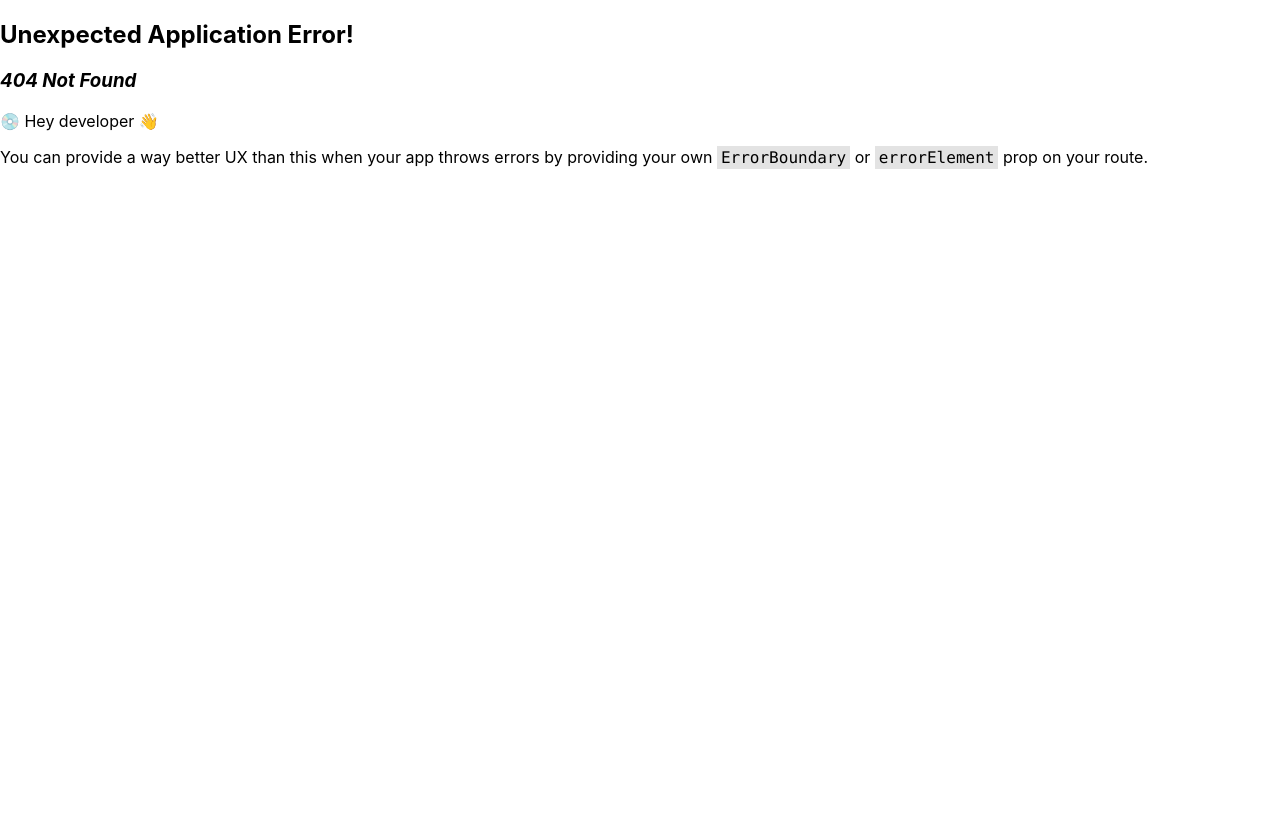
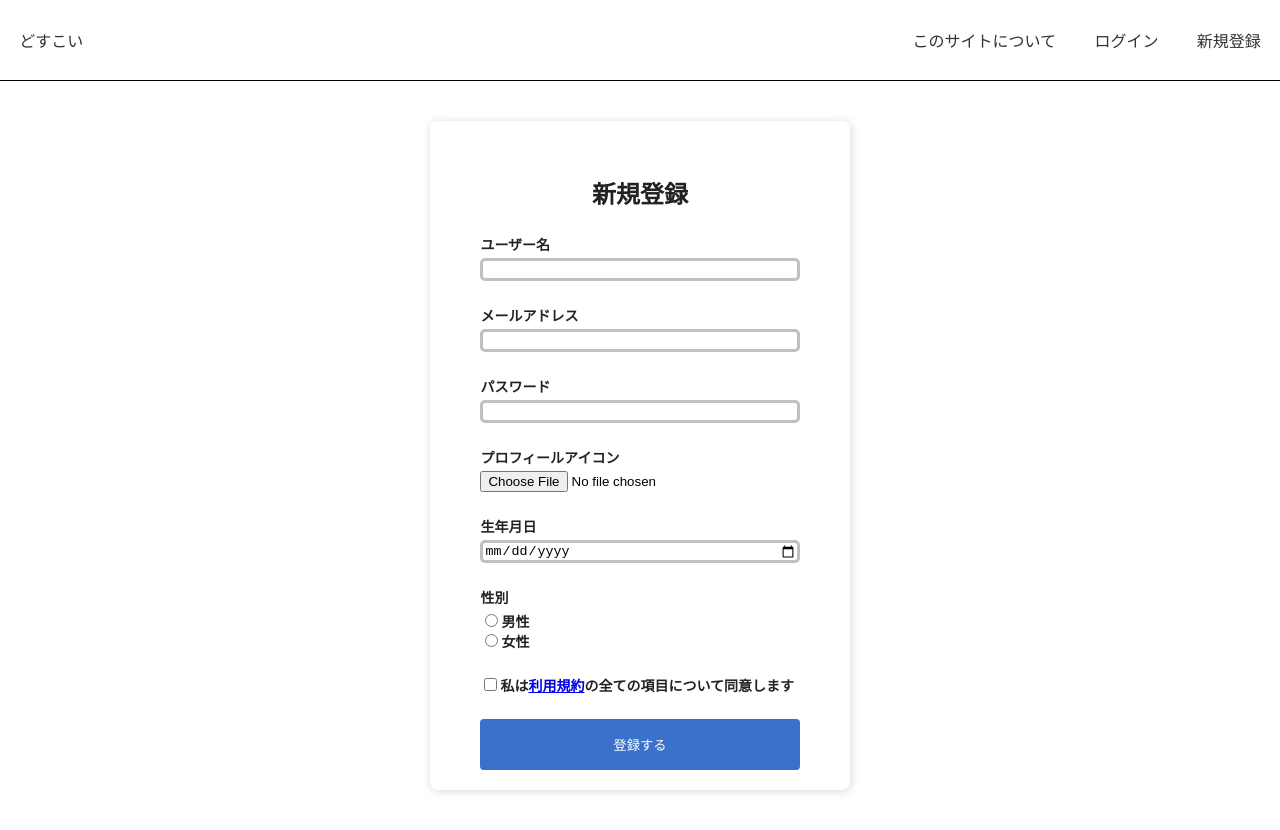
Before and after one commit to montamu/dosukoi, a React (Create React App) app: page /signup in a window 1280 px wide. Before the commit this address had no page. Before the commit the page ends 800 px from the top, so only its background shows below. Built offline with nearby package versions, Linux system fonts and the light colour scheme.

Commit message:
新規登録画面のデザイン部分はできました

```diff
--- a/src/components/appBar.tsx
+++ b/src/components/appBar.tsx
@@ -20,7 +20,7 @@ const links = [
   {
     id: 4,
     name: '新規登録',
-    to: '/'
+    to: '/signup'
   },
 ]
 
--- a/src/index.tsx
+++ b/src/index.tsx
@@ -2,6 +2,7 @@ import React from 'react';
 import ReactDOM from 'react-dom/client';
 import './styles/index.css';
 import Home from "./routes/home";
+import SignUp from './routes/signup';
 import reportWebVitals from './reportWebVitals';
 import {
   createBrowserRouter,
@@ -12,6 +13,10 @@ const router = createBrowserRouter([
   {
     path: "/",
     element: <Home />,
+  },
+  {
+    path: "/signup",
+    element: <SignUp />,
   },
 ]);
 
--- /dev/null
+++ b/src/routes/signup.tsx
@@ -0,0 +1,57 @@
+import styles from '../styles/signup.module.css';
+import AppBar from '../components/appBar';
+
+const SignUp = () => {
+  return (
+    <>
+      <AppBar />
+      <div className={styles.container}>
+        <form className={styles.form}>
+          <div className={styles.content}>
+            <h3 className={styles.title}>新規登録</h3>
+            <div className={styles.item}>
+              <label htmlFor="username">ユーザー名</label>
+              <input className={styles.input} type="text" id="username" name="username" required />
+            </div>
+            <div className={styles.item}>
+              <label htmlFor="email">メールアドレス</label>
+              <input className={styles.input} type="email" id="email" name="email" required />
+            </div>
+            <div className={styles.item}>
+              <label htmlFor="password">パスワード</label>
+              <input className={styles.input} type="password" id="password" name="password" required />
+            </div>
+            <div className={styles.item}>
+              <label htmlFor="profile-icon">プロフィールアイコン</label>
+              <input type="file" id="profile-icon" name="profile-icon" />
+            </div>
+            <div className={styles.item}>
+              <label htmlFor="birthday">生年月日</label>
+              <input className={styles.input} type="date" id="birthday" name="birthday" required />
+            </div>
+            <div className={styles.item}>
+              <label>性別</label>
+                <div>
+                  <input className={styles.input} type="radio" id="male" name="gender" value="m"/>
+                  <label htmlFor="male">男性</label>
+                </div>
+                <div>
+                  <input className={styles.input} type="radio" id="female" name="gender" value="f"/>
+                  <label htmlFor="female">女性</label>
+                </div>
+            </div>
+            <div className={styles.item}>
+              <div>
+                <input className={styles.input} type="checkbox" id="terms-of-service" name="terms-of-service" required />
+                <label htmlFor="terms-of-service">私は<a target="_blank" href='https://menherasenpai.notion.site/457df49475494671807673a0a3346451'>利用規約</a>の全ての項目について同意します</label>
+              </div>
+            </div>
+            <button className={styles.button} type="submit">登録する</button>
+          </div>
+        </form>
+      </div>
+    </>
+  );
+}
+
+export default SignUp;
--- /dev/null
+++ b/src/styles/signup.module.css
@@ -0,0 +1,64 @@
+.container {
+  display: flex;
+  margin: 5vh auto;
+  width: 70vw;
+  justify-content: center;
+  align-items: center;
+}
+
+.form {
+  width: 420px;
+  box-shadow: rgb(0 0 0 / 16%) 1px 1px 10px;
+  padding-top: 30px;
+  padding-bottom: 20px;
+  border-radius: 8px;
+  background-color: white;
+}
+
+.title {
+  text-align: center;
+  margin-bottom: 1em;
+  font-size: 24px;
+  color: rgb(34, 34, 34);
+  font-weight: 800;
+}
+
+.content {
+  padding-left: 12%;
+  padding-right: 12%;
+}
+
+.item {
+  display: flex;
+  flex-direction: column;
+  margin: 3vh 0;
+}
+
+.button {
+  border: none;
+  cursor: pointer;
+  outline: none;
+  padding: 2vh 0;
+  appearance: none;
+  border-radius: 4px;
+  width: 100%;
+  background-color: rgb(59,113,202);
+  color: #ffffff;
+}
+
+label {
+  font-size: 14px;
+  font-weight: 600;
+  color: rgb(34, 34, 34);
+  margin-bottom: 0.5vh;
+}
+
+.input {
+  border: medium solid #c0c0c0;
+  border-radius: 5px;
+}
+
+.input:focus {
+  outline: none;
+  border: medium solid #87cefa;
+}
```
